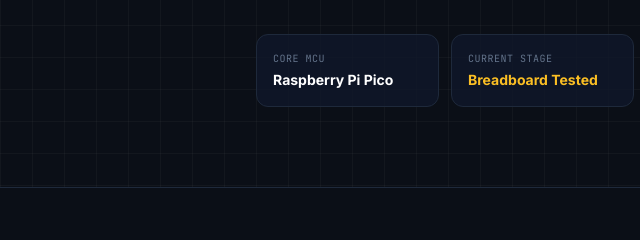
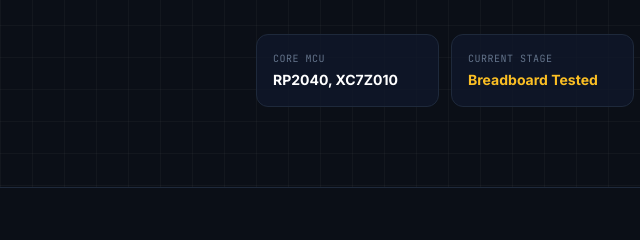
Before and after one commit to sayan24kole/SIH_WEB, a plain HTML site: page index.html in a window 1280 px wide. Shown: the part 391-631 px from the top of the page, 0-640 px from the left. Drawn offline with nearby package versions, Linux system fonts and the light colour scheme.

```diff
--- a/index.html
+++ b/index.html
@@ -122,7 +122,7 @@
       <div class="mt-10 grid grid-cols-2 md:grid-cols-4 gap-3 max-w-3xl mx-auto">
         <div class="p-4 bg-slate-900/80 border border-slate-800 rounded-xl text-left">
           <div class="text-[10px] text-slate-500 uppercase tracking-wider font-mono">Core MCU</div>
-          <div class="text-sm font-bold text-white mt-1">Raspberry Pi Pico</div>
+          <div class="text-sm font-bold text-white mt-1">RP2040, XC7Z010</div>
         </div>
         <div class="p-4 bg-slate-900/80 border border-slate-800 rounded-xl text-left">
           <div class="text-[10px] text-slate-500 uppercase tracking-wider font-mono">Current Stage</div>
```
